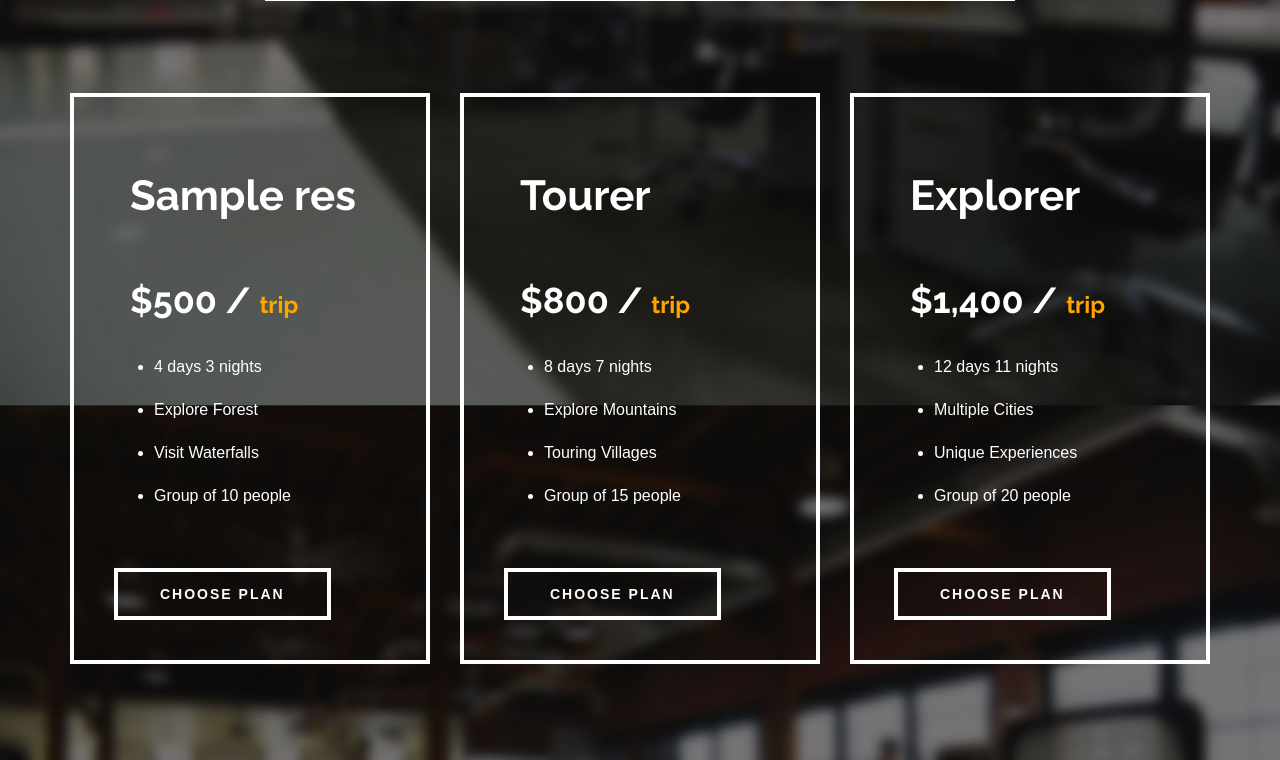
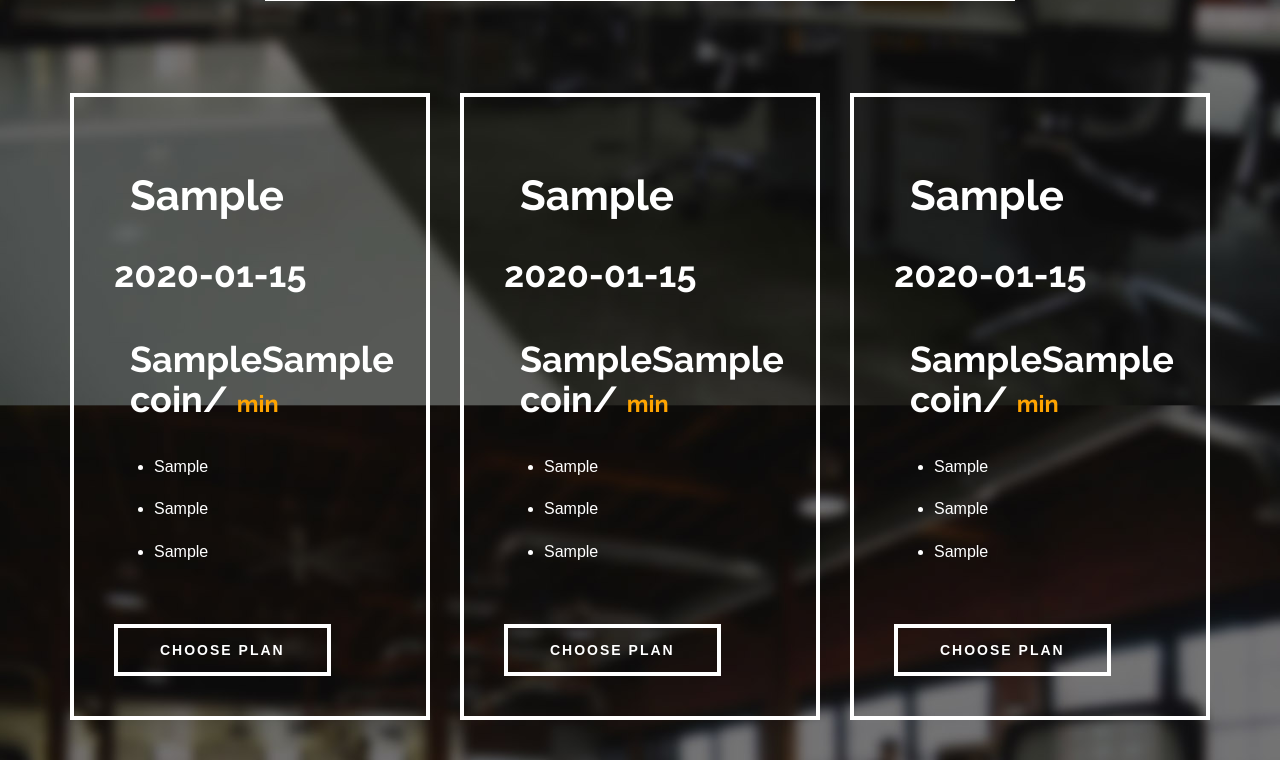
Before and after one commit to saugch/HackUPC, a Flask app: template templates/static/result.html in a window 1280 px wide. Shown: the part 442-1202 px from the top of the page. Run offline with Flask 2, Linux system fonts and the light colour scheme; the template is opened without the code that fills it: most values are stand-ins (such as "Sample title", 1, 10 or a date in 2020); some libraries are stand-ins or nearby versions.

Commit message:
Hola conri
holaa

```diff
--- a/templates/main.py
+++ b/templates/main.py
@@ -1,8 +1,12 @@
-from flask import Flask, redirect, url_for, request
+from flask import Flask, redirect, url_for, request, render_template
+
+
 from datetime import date, datetime
 from calculations import ask_me, generate_dates_list
+from calculations import disp_coin
 
 app = Flask(__name__, template_folder= 'static')
+
 
 @app.route('/')
 def index():
@@ -19,20 +23,50 @@ def calculate_result():
     travellers_num = int(request.form['travellers_num'].encode('ascii','ignore'))
     budget = int(request.form['budget'].encode('ascii','ignore'))
 
+    chosen_currency = request.form.get('Currency')
+
     inoutdates = generate_dates_list(depart_date, return_date, num_days)
 
-    #chosen_currency = request.form['chosen_currency']
-    d = ask_me(from_city, to_city, inoutdates, budget, num_days)
+    print chosen_currency, type(chosen_currency)
 
-    print from_city, to_city, inoutdates, budget, num_days, inoutdates
-    print 'res', d
+
+
+    #d = ask_me(from_city, to_city, inoutdates, budget, num_days)
+    d =  {'gmm': (0, 2), 'o2': [u'VALE-sky', '2016-10-10', [(u'Vincci Lys', 656.66), (u'Sorolla Centro', 568.66), (u'Pio Xii Apartments Valencia', 485.65999999999997)]], 'o1': [u'VALE-sky', '2016-10-09', [(u'Vincci Lys', 709.99), (u'Sorolla Centro', 652.99), (u'Hotel Dimar', 642.99)]], 'o0': [u'VALE-sky', '2016-10-08', [(u'Sh Valencia Palace', 906.0899999999999), (u'Tryp Valencia Ocenic Hotel', 871.0899999999999), (u'Sercotel Sorolla Palace', 835.0899999999999)]]}
+
+    #print from_city, to_city, inoutdates, budget, num_days, inoutdates
+    #print 'res'#, d
 
     #print type(from_city), type(to_city), type(depart_date), type(return_date), type(num_days), type(travellers_num), type(budget)
     #from_city = from_city.encode('ascii','ignore')
     #print from_city, type(from_city)
 
-    return render_template2('result.html', destinacio= to_city )
-    #return redirect(url_for('static', filename='result.html', res='HOLA!!'))
+    ciutat0 = d['o0'][0]
+    dates0 = d['o0'][1]
+    hotel00 = d['o0'][2][0][0]
+    hotel01 = d['o0'][2][1][0]
+    hotel02 = d['o0'][2][2][0]
+    preu_min0 = d['o0'][2][0][1]
+
+    ciutat1 = d['o1'][0]
+    dates1 = d['o1'][1]
+    hotel10 = d['o1'][2][0][0]
+    hotel11 = d['o1'][2][1][0]
+    hotel12 = d['o1'][2][2][0]
+    preu_min1 =  d['o1'][2][0][1]
+
+    ciutat2 = d['o2'][0]
+    dates2 = d['o2'][1]
+    hotel20 = d['o2'][2][0][0]
+    hotel21 = d['o2'][2][1][0]
+    hotel22 = d['o2'][2][2][0]
+    preu_min2 =  d['o2'][2][0][1]
+
+
+    coin = disp_coin(chosen_currency)
+
+    return render_template('result.html', ciutat0=ciutat0 , dates0=dates0, hotel00=hotel00, hotel01=hotel01, hotel02=hotel02 , preu0=preu_min0,ciutat1=ciutat1 , dates1=dates1, hotel10=hotel10, hotel11=hotel11, hotel12= hotel12 , preu1=preu_min1,ciutat2=ciutat2 , dates2=dates2, hotel20=hotel20, hotel21=hotel21, hotel22=hotel22 , preu2=preu_min2, moneda = coin)
+    #return render_template('result.html')
 
 
 if __name__ == "__main__":
--- a/templates/static/result.html
+++ b/templates/static/result.html
@@ -18,34 +18,34 @@ http://www.tooplate.com/view/2078-adventure
 -->
 	<!-- Bootstrap CSS
    ================================================== -->
-	<link rel="stylesheet" href="css/bootstrap.min.css">
+	<link rel="stylesheet" href="/static/css/bootstrap.min.css">
 
 	<!-- Animate CSS
    ================================================== -->
-	<link rel="stylesheet" href="css/animate.min.css">
+	<link rel="stylesheet" href="/static/css/animate.min.css">
 
 	<!-- Font Icons
    ================================================== -->
-	<link rel="stylesheet" href="css/font-awesome.min.css">
-	<link rel="stylesheet" href="css/et-line-font.css">
+	<link rel="stylesheet" href="/static/css/font-awesome.min.css">
+	<link rel="stylesheet" href="/static/css/et-line-font.css">
 
 	<!-- Nivo Lightbox CSS
    ================================================== -->
-	<link rel="stylesheet" href="css/nivo-lightbox.css">
-	<link rel="stylesheet" href="css/nivo_themes/default/default.css">
+	<link rel="stylesheet" href="/static/css/nivo-lightbox.css">
+	<link rel="stylesheet" href="/static/css/nivo_themes/default/default.css">
 
 	<!-- Owl Carousel CSS
    ================================================== -->
-   	<link rel="stylesheet" href="css/owl.theme.css">
-	<link rel="stylesheet" href="css/owl.carousel.css">
+   	<link rel="stylesheet" href="/static/css/owl.theme.css">
+	<link rel="stylesheet" href="/static/css/owl.carousel.css">
 
 	<!-- BxSlider CSS
    ================================================== -->
-   	<link rel="stylesheet" href="css/bxslider.css">
+   	<link rel="stylesheet" href="/static/css/bxslider.css">
 
-   	<!-- Main CSS
+   	<!-- Main CcssSS
    	================================================== -->
-	<link rel="stylesheet" href="css/style.css">
+	<link rel="stylesheet" href="/static/css/style.css">
 
 	<!-- Google web font
    ================================================== -->
@@ -116,15 +116,17 @@ http://www.tooplate.com/view/2078-adventure
 
 			<div class="col-md-4 col-sm-6 wow fadeInUp" data-wow-delay="0.3s">
 				<div class="plan">
-					<h2 class="plan-title">{{ res }}</h2>
+					<h2 class="plan-title">{{ ciutat0 }}</h2>
+                    <div class="plan-dates">
+						<h1 class="plan-dates-title">{{ dates0 }}</h1>
+					</div>
 					<div class="plan-price">
-						<h1 class="plan-price-title">$500 / <small>trip</small></h1>
+						<h1 class="plan-price-title">{{ preu0 }}{{coin}}/ <small>min</small></h1>
 					</div>
 					<ul class="plan-list">
-						<li>4 days 3 nights</li>
-						<li>Explore Forest</li>
-						<li>Visit Waterfalls</li>
-						<li>Group of 10 people</li>
+						<li>{{ hotel00 }}</li>
+                        <li>{{ hotel01 }}</li>
+                        <li>{{ hotel01 }}</li>
 					</ul>
 					<div class="plan-button">
 						<button class="btn btn-default">CHOOSE PLAN</button>
@@ -133,16 +135,18 @@ http://www.tooplate.com/view/2078-adventure
 			</div>
 
 			<div class="col-md-4 col-sm-6 wow fadeInUp" data-wow-delay="0.6s">
-				<div class="plan">
-					<h2 class="plan-title">Tourer</h2>
+					<div class="plan">
+					<h2 class="plan-title">{{ ciutat1 }}</h2>
+                    <div class="plan-dates">
+						<h1 class="plan-dates-title">{{ dates1 }}</h1>
+					</div>
 					<div class="plan-price">
-						<h1 class="plan-price-title">$800 / <small>trip</small></h1>
+						<h1 class="plan-price-title">{{ preu1 }}{{coin}}/ <small>min</small></h1>
 					</div>
 					<ul class="plan-list">
-						<li>8 days 7 nights</li>
-						<li>Explore Mountains</li>
-						<li>Touring Villages</li>
-						<li>Group of 15 people</li>
+						<li>{{ hotel11 }}</li>
+                        <li>{{ hotel12 }}</li>
+                        <li>{{ hotel13 }}</li>
 					</ul>
 					<div class="plan-button">
 						<button class="btn btn-default">CHOOSE PLAN</button>
@@ -150,17 +154,20 @@ http://www.tooplate.com/view/2078-adventure
 				</div>
 			</div>
 
+
 			<div class="col-md-4 col-sm-6 wow fadeInUp" data-wow-delay="0.9s">
-				<div class="plan">
-					<h2 class="plan-title">Explorer</h2>
+					<div class="plan">
+					<h2 class="plan-title">{{ ciutat2 }}</h2>
+                    <div class="plan-dates">
+						<h1 class="plan-dates-title">{{ dates2 }}</h1>
+					</div>
 					<div class="plan-price">
-						<h1 class="plan-price-title">$1,400 / <small>trip</small></h1>
+						<h1 class="plan-price-title">{{ preu2 }}{{coin}}/ <small>min</small></h1>
 					</div>
 					<ul class="plan-list">
-						<li>12 days 11 nights</li>
-						<li>Multiple Cities</li>
-						<li>Unique Experiences</li>
-						<li>Group of 20 people</li>
+						<li>{{ hotel21 }}</li>
+                        <li>{{ hotel22 }}</li>
+                        <li>{{ hotel23 }}</li>
 					</ul>
 					<div class="plan-button">
 						<button class="btn btn-default">CHOOSE PLAN</button>
@@ -201,16 +208,16 @@ http://www.tooplate.com/view/2078-adventure
 
 <!-- Javascript
 ================================================== -->
-<script src="js/jquery.js"></script>
-<script src="js/bootstrap.min.js"></script>
-<script src="js/smoothscroll.js"></script>
-<script src="js/nivo-lightbox.min.js"></script>
-<script src="js/jquery.easing-1.3.js"></script>
-<script src="js/plugins.js"></script>
-<script src="js/owl.carousel.min.js"></script>
-<script src="js/jquery.parallax.js"></script>
-<script src="js/wow.min.js"></script>
-<script src="js/custom.js"></script>
+<script src="/static/js/jquery.js"></script>
+<script src="/static/js/bootstrap.min.js"></script>
+<script src="/static/js/smoothscroll.js"></script>
+<script src="/static/js/nivo-lightbox.min.js"></script>
+<script src="/static/js/jquery.easing-1.3.js"></script>
+<script src="/static/js/plugins.js"></script>
+<script src="/static/js/owl.carousel.min.js"></script>
+<script src="/static/js/jquery.parallax.js"></script>
+<script src="/static/js/wow.min.js"></script>
+<script src="/static/js/custom.js"></script>
 
 </body>
 </html>
```
Also changed, not shown: templates/calculations.py (+8 -0 lines), 1 other file.
